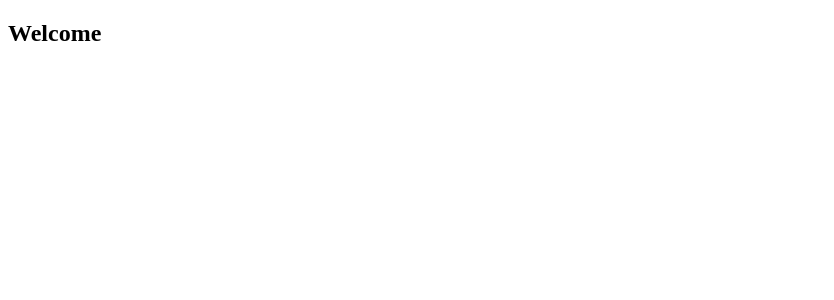
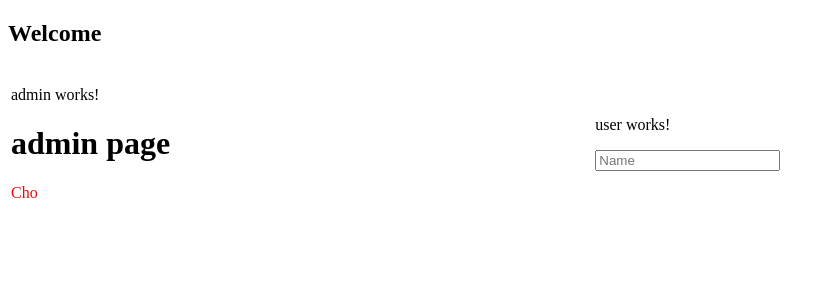
Before and after one commit to wahwahmayphu/angualr20-app, an Angular app in the folder angular20Tutorial/: page / in a window 1280 px wide. Shown: the top 300 px of the page, without its empty margins (0-834 px from the left). Built offline with nearby package versions, Linux system fonts and the light colour scheme.

Commit message:
update code

```diff
--- a/angular20Tutorial/src/app/app.html
+++ b/angular20Tutorial/src/app/app.html
@@ -1 +1,17 @@
 <h2>Welcome</h2>
+
+<table style="width: 100%;">
+   <tr>
+
+
+      <td>
+         <app-admin></app-admin>
+      </td>
+
+      <td>
+         <app-user></app-user>
+      </td>
+
+   </tr>
+
+</table>
--- a/angular20Tutorial/src/app/app.ts
+++ b/angular20Tutorial/src/app/app.ts
@@ -1,9 +1,11 @@
 import { Component, signal } from '@angular/core';
 import { RouterOutlet } from '@angular/router';
+import { Admin } from './components/admin/admin';
+import { User } from './components/user/user';
 
 @Component({
   selector: 'app-root',
-  imports: [RouterOutlet],
+  imports: [Admin,User],
   templateUrl: './app.html',
   styleUrl: './app.css'
 })
--- /dev/null
+++ b/angular20Tutorial/src/app/components/admin/admin.css
@@ -0,0 +1,3 @@
+.primaryColor {
+   color: red;
+}
--- /dev/null
+++ b/angular20Tutorial/src/app/components/admin/admin.html
@@ -0,0 +1,4 @@
+<p>admin works!</p>
+<h1>admin page</h1>
+
+<span class="primaryColor">{{firstName}}</span>
--- /dev/null
+++ b/angular20Tutorial/src/app/components/admin/admin.ts
@@ -0,0 +1,17 @@
+import { Component } from '@angular/core';
+
+@Component({
+  selector: 'app-admin',
+  imports: [],
+  templateUrl: './admin.html',
+  styleUrl: './admin.css'
+})
+export class Admin {
+
+  firstName = "Cho";
+
+  courseName = "Angular 20 Tutorial";
+
+  rollNo = 111;
+
+}
--- /dev/null
+++ b/angular20Tutorial/src/app/components/user/user.html
@@ -0,0 +1,3 @@
+<p>user works!</p>
+
+<input type="text" placeholder="Name"/>
```
Also changed, not shown: angular20Tutorial/src/app/components/user/user.ts (added, +11 -0 lines), angular20Tutorial/src/app/components/user/user.css (added), 2 other files (tests, documents, lock files or other folders).
